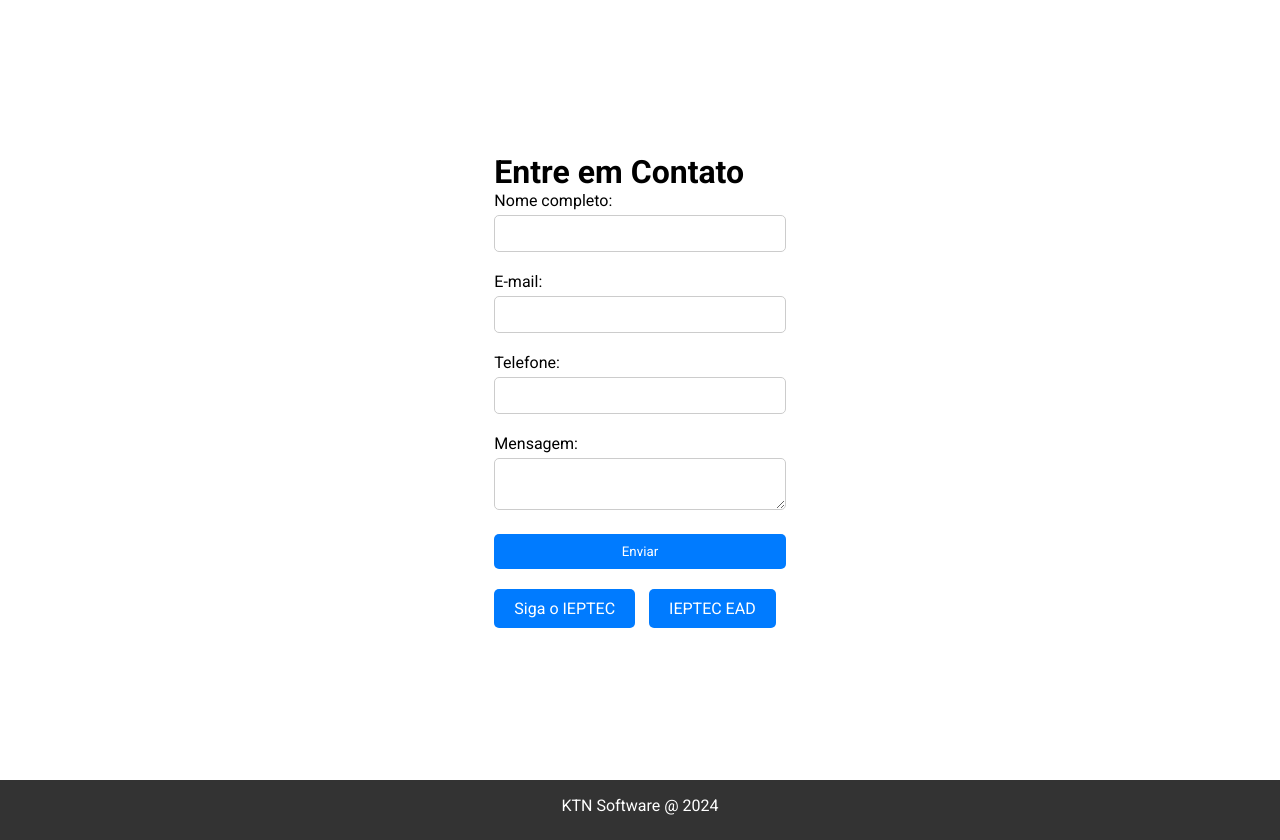
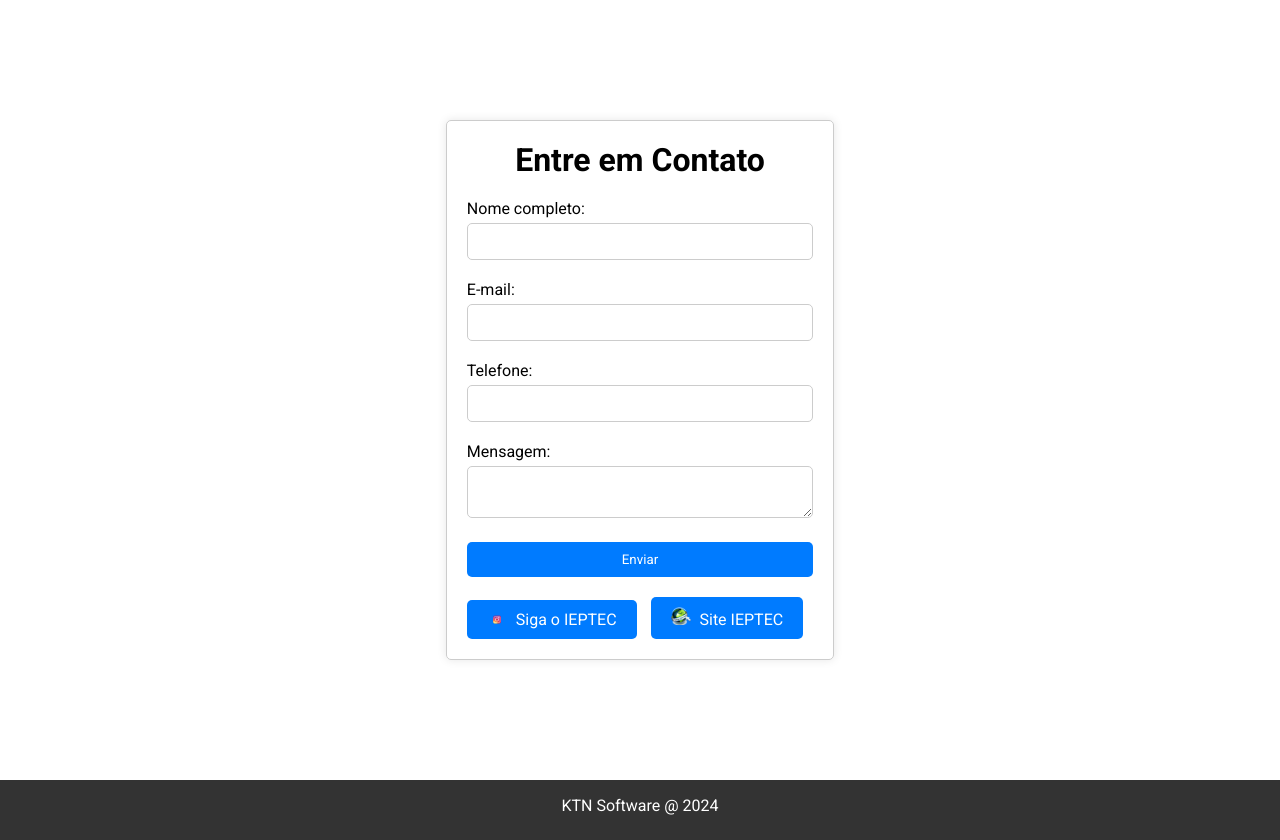
Before and after one commit to Johnes-Sombra/PortalAluno, a PHP site: page /contato.html in a window 1280 px wide. Shown: the part 39-879 px from the top of the page. Run offline with PHP 8.4, Linux system fonts and the light colour scheme.

Commit message:
Página Contato base concluída

```diff
--- a/WebApp/contato.html
+++ b/WebApp/contato.html
@@ -3,7 +3,7 @@
 <head>
     <meta charset="UTF-8">
     <meta name="viewport" content="width=device-width, initial-scale=1.0">
-    <title>Em breve!</title>
+    <title>Entre em contato conosco!</title>
     <link rel="stylesheet" href="/WebApp/estilos/estilo-principal.css">
     <link rel="stylesheet" href="/WebApp/estilos/estilo-contato.css">
     <style>
@@ -45,8 +45,8 @@
                 <button type="submit">Enviar</button>
             </form>
             <div class="social-buttons">
-                <a href="https://www.instagram.com/ieptecacre" class="instagram-btn">Siga o IEPTEC</a>
-                <a href="https://ead.ieptec.ac.gov.br/" class="ieptec-ead-btn">IEPTEC EAD</a>
+                <a href="https://www.instagram.com/ieptecacre" class="instagram-btn"><img src="/WebApp/imagens/icones/instagram.png" alt="Instagram"> Siga o IEPTEC</a>
+                <a href="https://ead.ieptec.ac.gov.br/" class="ieptec-ead-btn"><img src="/WebApp/imagens/icones/ead-ieptec.png" alt="IEPTEC EAD"> Site IEPTEC</a>
             </div>
         </div>
     </div>
--- a/WebApp/estilos/estilo-contato.css
+++ b/WebApp/estilos/estilo-contato.css
@@ -95,21 +96,28 @@ html, body {
     background-color: #0056b3;
 }
 
-/* Estilo do formulário */
-form {
-    max-width: 400px; /* Largura máxima do formulário */
-    margin: 0 auto; /* Centraliza o formulário na tela */
+.form-container {
+    max-width: 400px;
+    margin: 0 auto;
+    padding: 20px;
+    border: 1px solid #ccc;
+    border-radius: 5px;
+    box-shadow: 0 0 10px rgba(0, 0, 0, 0.1);
+    text-align: center;
+}
+
+.form-container h1 {
+    margin-bottom: 20px;
 }
 
 .form-group {
     margin-bottom: 20px;
-    text-align: left; /* Alinha o texto à esquerda */
+    text-align: left;
 }
 
 label {
     display: block;
     margin-bottom: 5px;
-    font-family: "Roboto", sans-serif; /* Aplica a fonte Roboto ao texto */
 }
 
 input[type="text"],
@@ -137,41 +144,17 @@ button[type="submit"] {
     border-radius: 5px;
     cursor: pointer;
     transition: background-color 0.3s ease;
-    font-family: "Roboto", sans-serif; /* Aplica a fonte Roboto ao texto */
 }
 
 button[type="submit"]:hover {
     background-color: #0056b3;
 }
 
-.social-buttons {
-    margin-top: 20px;
+/* Adicione estas modificações ao final do seu arquivo estilo-contato.css */
+
+.instagram-btn img,
+.ieptec-ead-btn img {
+    width: 20px; /* Ajuste a largura do ícone conforme necessário */
+    height: auto; /* Mantém a proporção do ícone */
+    margin-right: 5px; /* Adiciona um pequeno espaço entre o ícone e o texto */
 }
-
-.instagram-btn,
-.ieptec-ead-btn {
-    display: inline-block;
-    padding: 10px 20px; /* Ajuste do tamanho dos botões */
-    margin-right: 10px;
-    background-color: #007bff;
-    color: #fff;
-    text-decoration: none;
-    border-radius: 5px;
-}
-
-.instagram-btn:hover,
-.ieptec-ead-btn:hover {
-    background-color: #0056b3;
-}
-
-@media screen and (max-aspect-ratio: 16/9) {
-    .content {
-        padding: 0 20px; /* Adiciona espaço nas laterais para telas 16:9 */
-    }
-}
-
-@media screen and (max-aspect-ratio: 9/16) {
-    .content {
-        padding: 0 10px; /* Adiciona espaço nas laterais para telas 9:16 */
-    }
-}
```
Also changed, not shown: other parts of WebApp/estilos/estilo-contato.css (+26 -26 lines), WebApp/imagens/icones/ead-ieptec.png (added), WebApp/imagens/icones/instagram.png (added).
